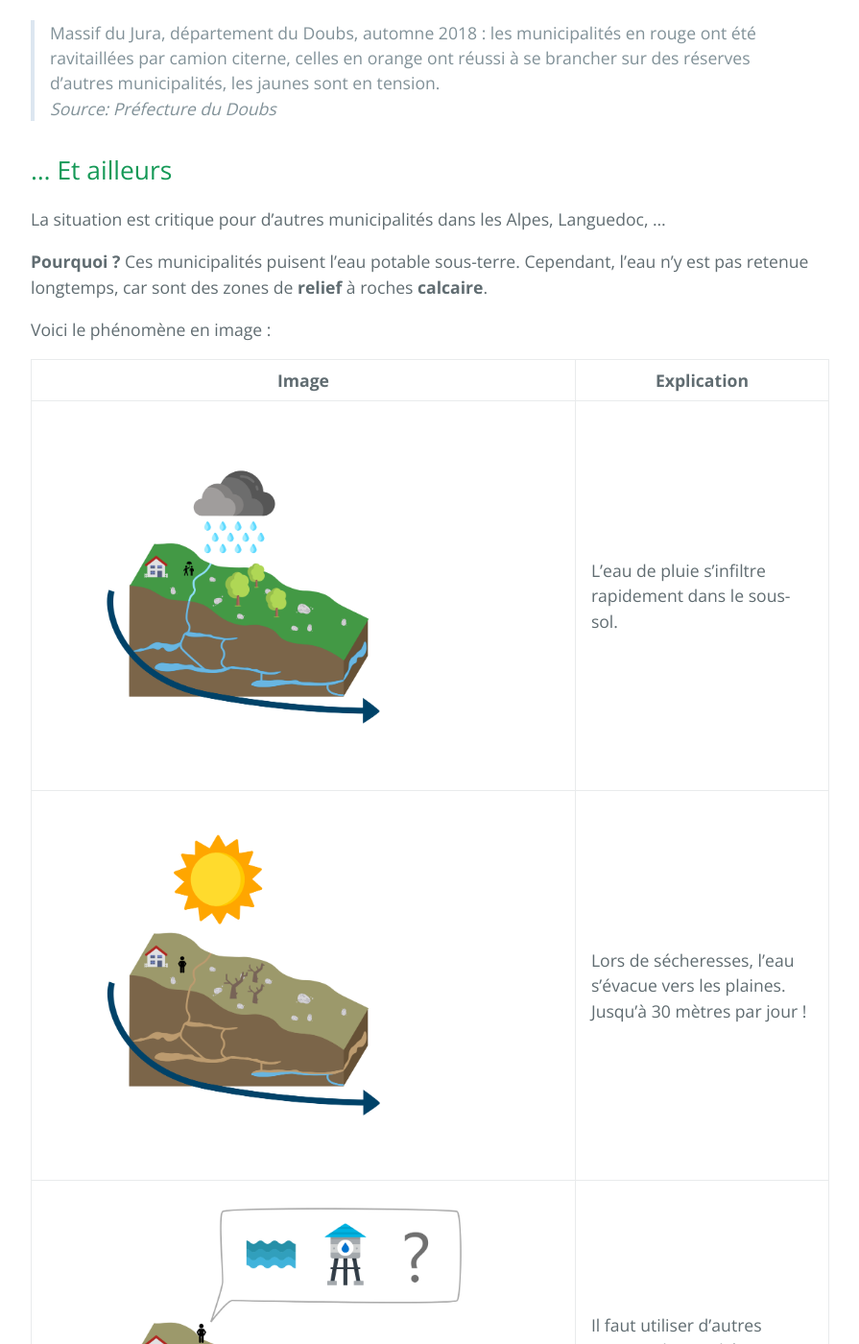
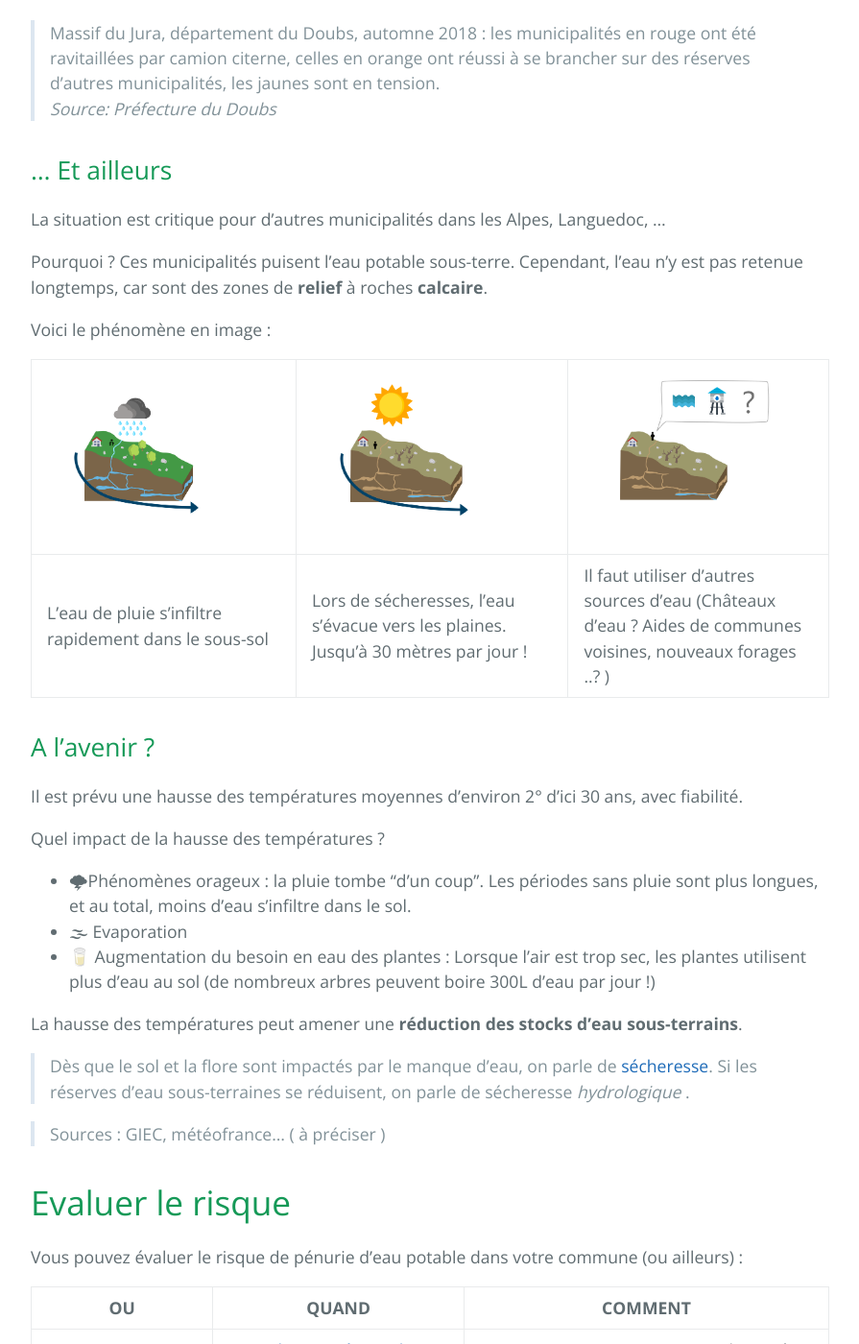
Before and after one commit to secheresses/Ancien-site, a Jekyll site: the page built from pages/risques-penurie-eau.md, in a window 1280 px wide and 1400 px high, scrolled down 1357 px. Shown: the whole window at 96% size, without its empty margins (192-1087 px from the left). Built offline with Jekyll 4.4.1, drawn with Linux system fonts in a browser that asks for light colours; some of the changed text lies outside the part shown.

Commit message:
Update risques-penurie-eau.md

```diff
--- a/pages/risques-penurie-eau.md
+++ b/pages/risques-penurie-eau.md
@@ -19,19 +19,18 @@ permalink: /risques-penurie-eau
 
 La situation est critique pour d'autres municipalités dans les Alpes, Languedoc, ...
 
-**Pourquoi ?** Ces municipalités puisent l'eau potable sous-terre. Cependant, l'eau n'y est pas retenue longtemps, car sont des zones de **relief** à roches **calcaire**.
+Pourquoi ? Ces municipalités puisent l'eau potable sous-terre. Cependant, l'eau n'y est pas retenue longtemps, car sont des zones de **relief** à roches **calcaire**.
 
 Voici le phénomène en image :
 
- Image | Explication
------------- | -------------
-![explication1](../pages/images/explicationkarst1.png ) | L'eau de pluie s'infiltre rapidement dans le sous-sol.
-![explication2](../pages/images/explicationkarst2.png) | Lors de sécheresses, l'eau s'évacue vers les plaines. Jusqu'à 30 mètres par jour !
-![explication3](../pages/images/explicationkarst3.png) | Il faut utiliser d'autres sources d'eau (Châteaux d'eau ? Aides de communes voisines, nouveaux forages ..? )
+![explication1](../pages/images/explicationkarst1.png ) | ![explication2](../pages/images/explicationkarst2.png) | ![explication3](../pages/images/explicationkarst3.png)
+------------ | ------------- | -------------
+  L'eau de pluie s'infiltre rapidement dans le sous-sol | Lors de sécheresses, l'eau s'évacue vers les plaines. Jusqu'à 30 mètres par jour ! |  Il faut utiliser d'autres sources d'eau (Châteaux d'eau ? Aides de communes voisines, nouveaux forages ..? )
+
 
 ## A l'avenir ?
 
-Il est prévu une hausse des températures moyennes d'environ 2° d'ici 30 ans, et la fiabilité est bonne.
+Il est prévu une hausse des températures moyennes d'environ 2° d'ici 30 ans, avec fiabilité.
 
 Quel impact de la hausse des températures ?
 * 🌩Phénomènes orageux : la pluie tombe "d'un coup". Les périodes sans pluie sont plus longues, et au total, moins d'eau s'infiltre dans le sol.
```
